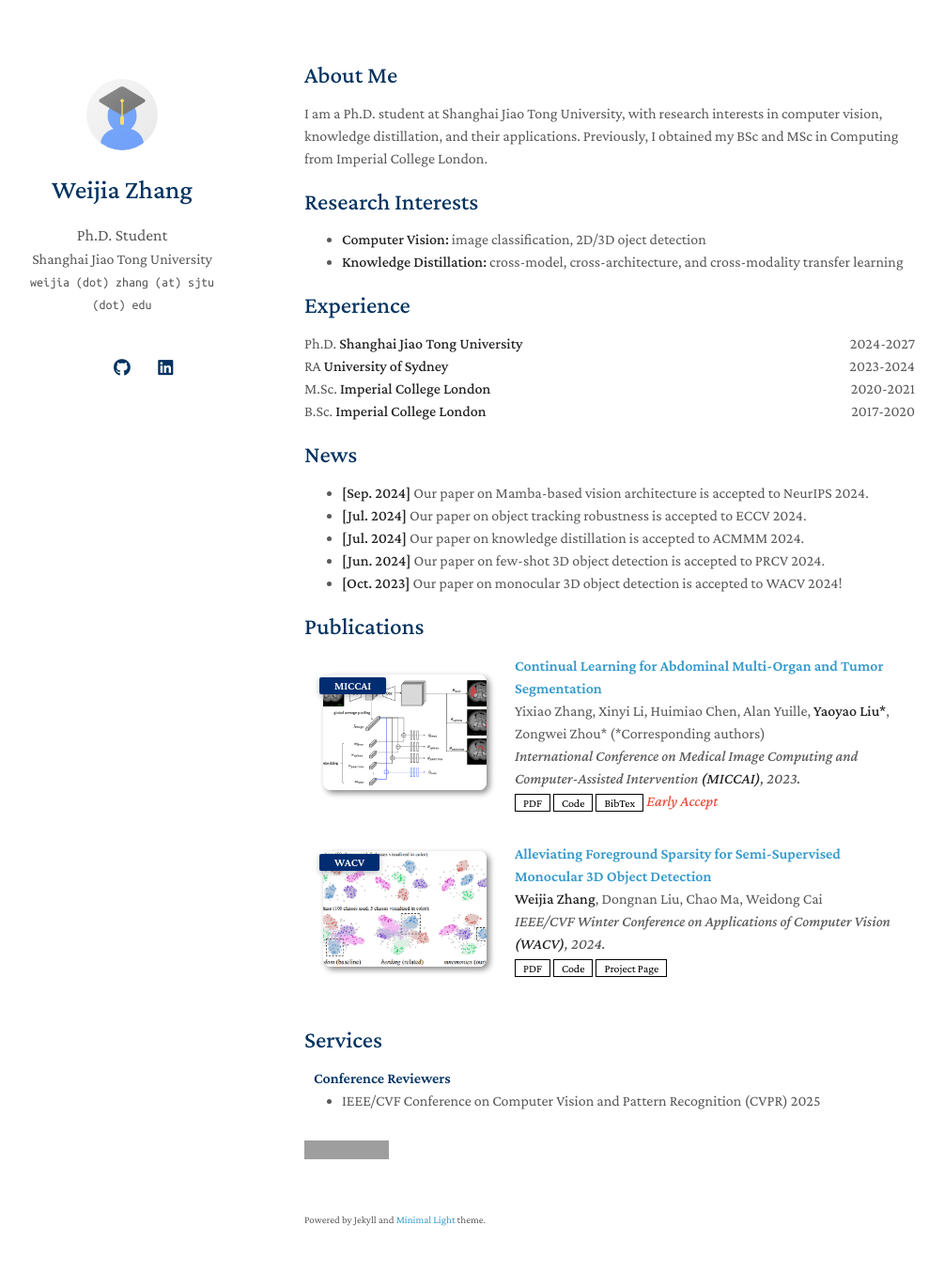
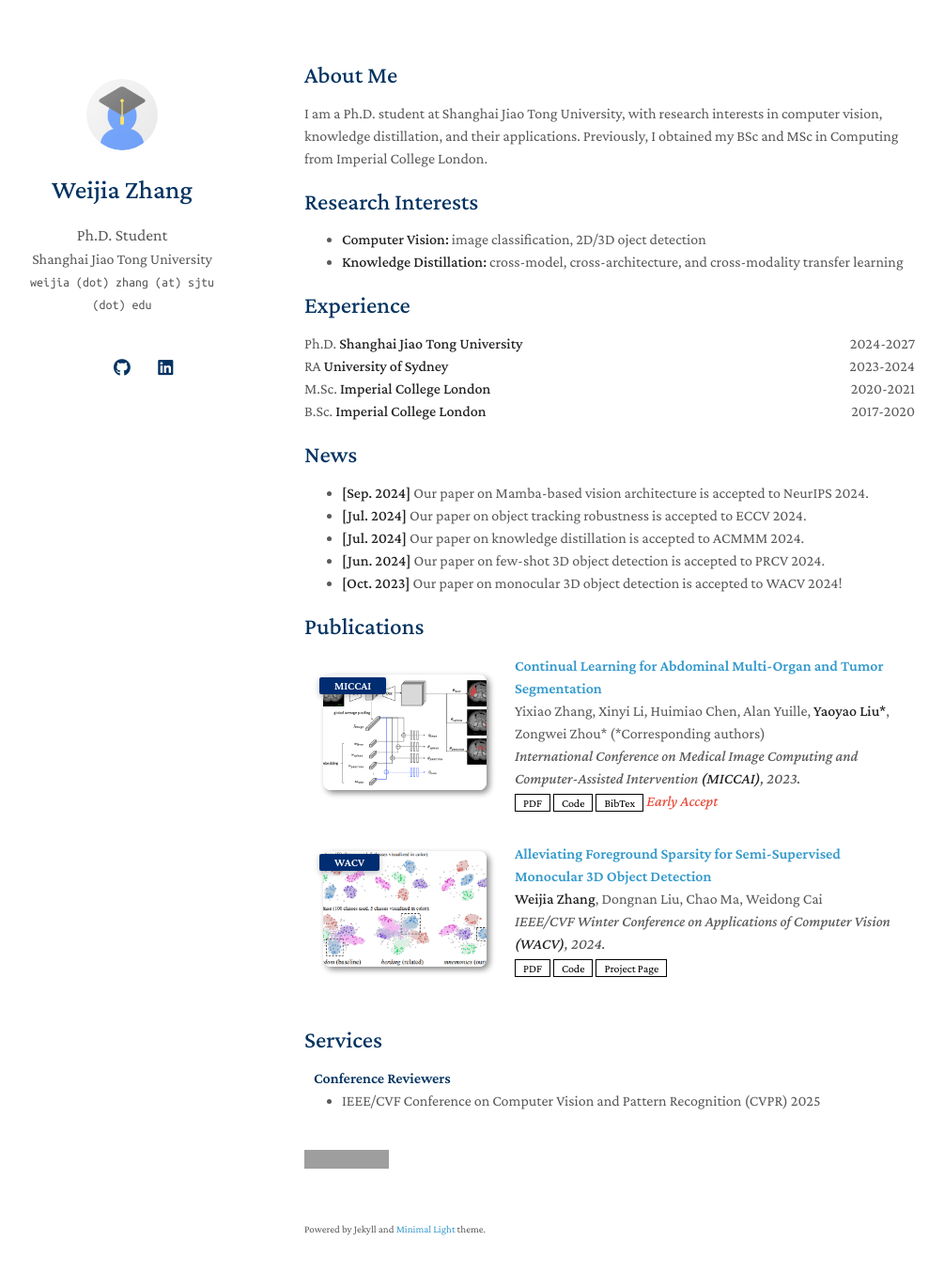
Before and after one commit to arcaninez/arcaninez.github.io, a Jekyll site: the page built from index.md, in a window 1280 px wide and 1389 px high. Shown: the top 1354 px of the window at 94% size, without its empty margins (146-1151 px from the left). Built offline with Jekyll 4.4.1, drawn with Linux system fonts in a browser that asks for light colours; a style sheet for code colours, icons or effects is not loaded; our own code applies the rules of GitHub Pages for plain Markdown files; grey boxes are pictures that could not be loaded.

Commit message:
Update index.md

```diff
--- a/index.md
+++ b/index.md
@@ -25,6 +25,6 @@ I am a Ph.D. student at Shanghai Jiao Tong University, with research interests i
 
 {% include_relative _includes/services.md %}
 
-<div style="margin-bottom: 30px;"></div>
+<div style="margin-bottom: 40px;"></div>
 
 <a href="https://info.flagcounter.com/UYD8"><img src="https://s05.flagcounter.com/count2/UYD8/bg_FFFFFF/txt_000000/border_CCCCCC/columns_8/maxflags_48/viewers_0/labels_1/pageviews_1/flags_0/percent_0/" alt="Flag Counter" border="0"></a>
```
